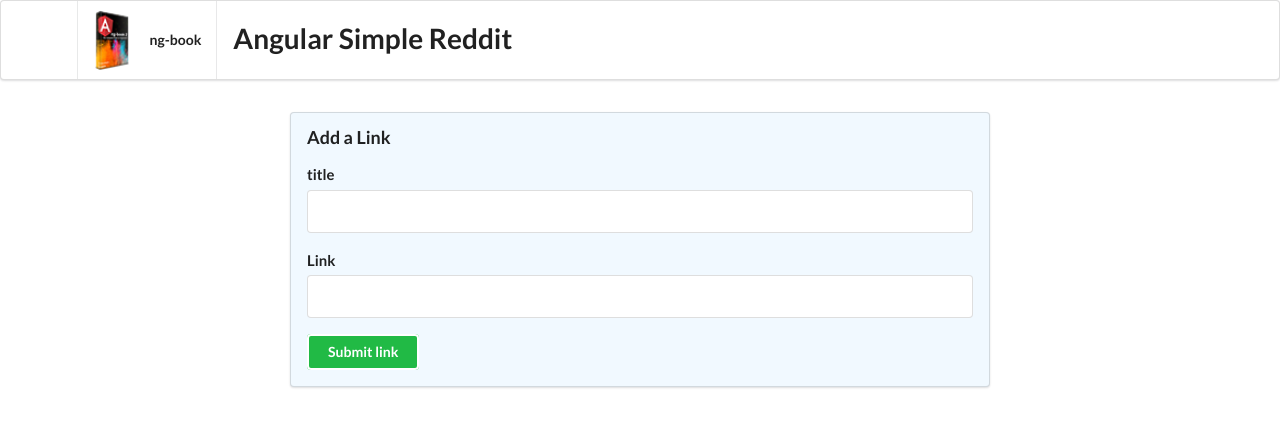
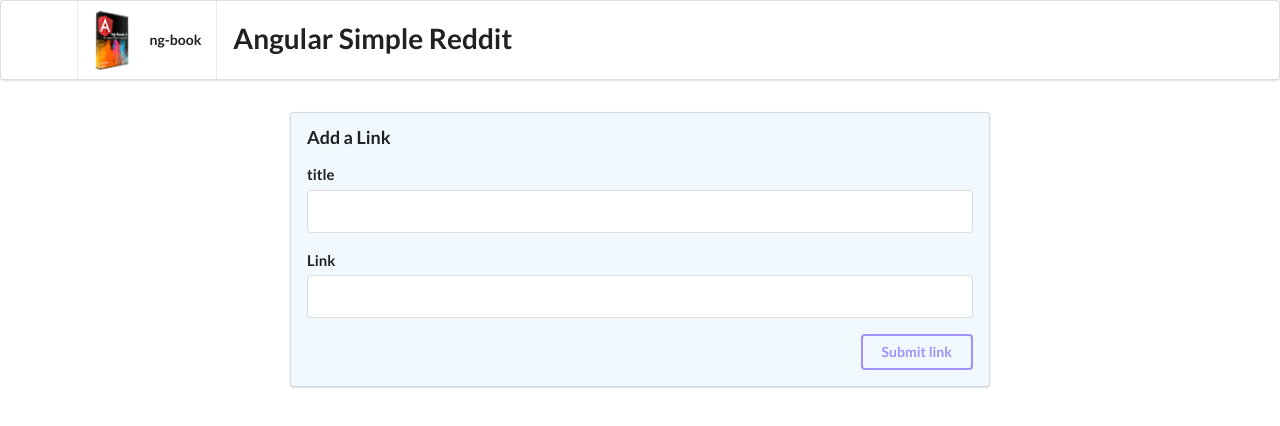
Before and after one commit to Kruchy1980/reddit-app, an Angular app in the folder reddit-app/: page / in a window 1280 px wide. Shown: the top 426 px of the page. Built offline with nearby package versions, Linux system fonts and the light colour scheme.

Commit message:
Small corrections to the project display

```diff
--- a/reddit-app/src/app/app.component.html
+++ b/reddit-app/src/app/app.component.html
@@ -11,7 +11,7 @@
   <!-- This is the button added with seamntic ui classes-->
   <button
     (click)="addArticle(newtitle, newlink)"
-    class="ui positive inverted left floated button"
+    class="ui violet inverted right floated button"
   >
     Submit link
   </button>
```
Also changed, not shown: reddit-app/Description/interaction-event.md (+11 -7 lines).
